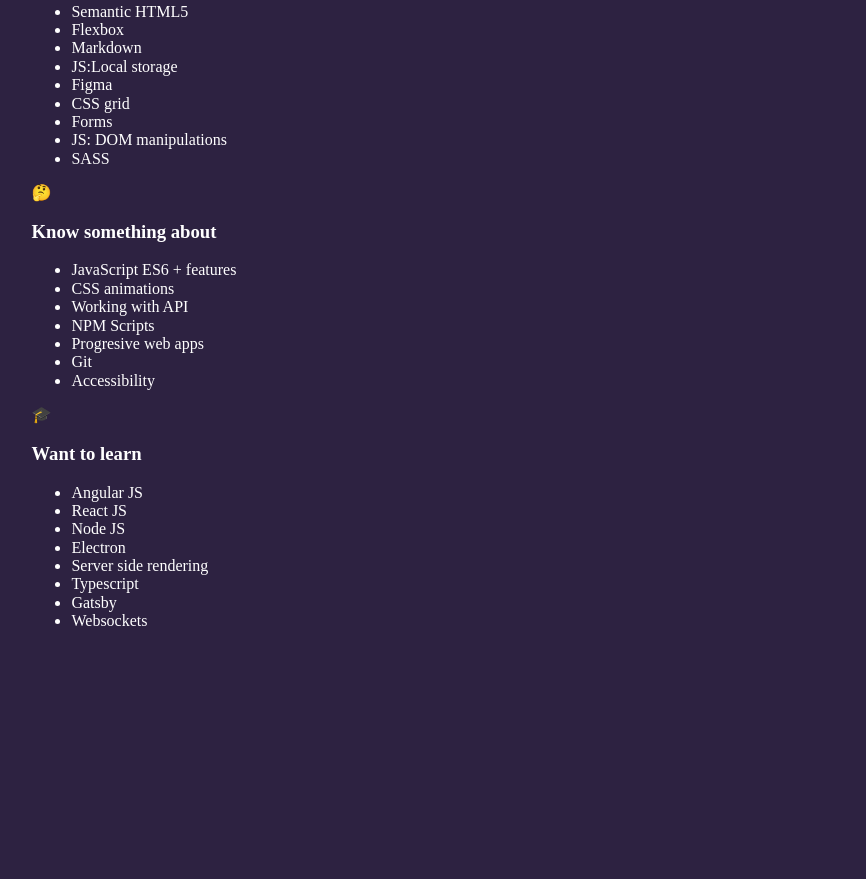
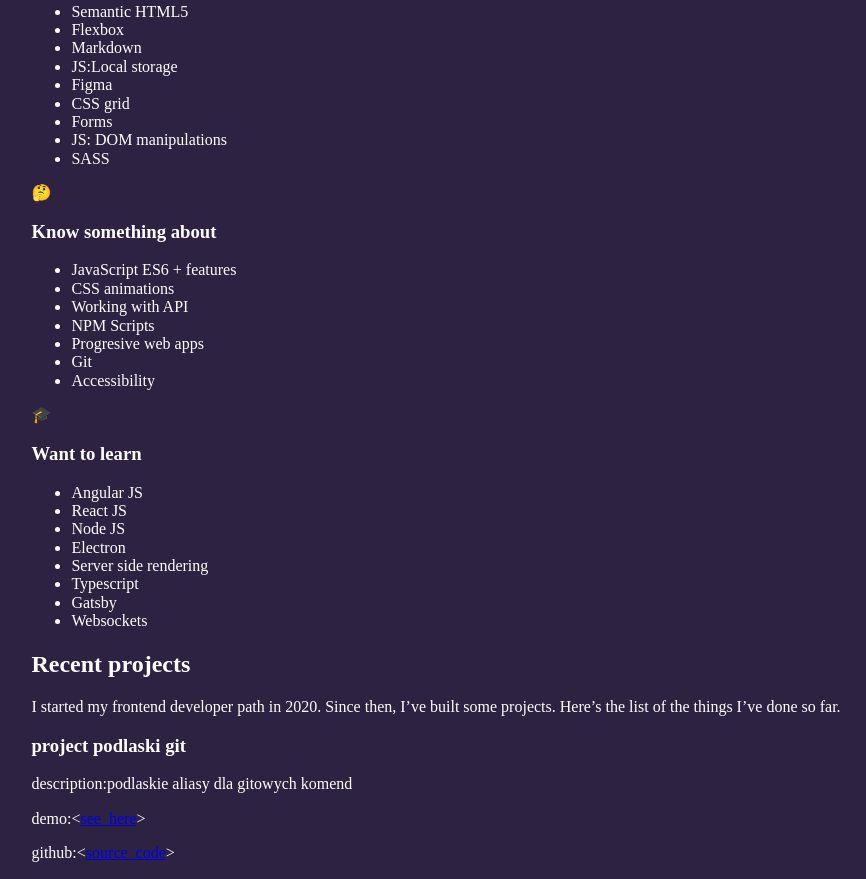
Before and after one commit to marcinkrygier/marcinkrygier.github.io, a website built with webpack: page src/pages/index.html in a window 1280 px wide. Shown: the part 293-1172 px from the top of the page, without its empty margins (24-890 px from the left). Before the commit the page ends 940 px from the top, so only its background shows below. Built offline with nearby package versions, Linux system fonts and the light colour scheme.

Commit message:
projects markup

```diff
--- a/src/pages/index.html
+++ b/src/pages/index.html
@@ -89,7 +89,36 @@
           </ul>
         </article>
       </section>
-
+      <section class="projects">
+        <h2 class="projects__header">Recent projects</h2>
+        <p class="projects description">
+          I started my frontend developer path in 2020. Since then, I’ve built
+          some projects. Here’s the list of the things I’ve done so far.
+        </p>
+        <div class="projects-grid">
+          <article class="project">
+            <h3 class="project__title">
+              <span>project</span> <span>podlaski git</span>
+            </h3>
+            <p>
+              <span>description:</span
+              ><span>podlaskie aliasy dla gitowych komend</span>
+            </p>
+            <p>
+              <span>demo:</span
+              ><span
+                >&lt;<a href="#" title="podlaski git - demo">see_here</a
+                >&gt;</span
+              >
+            </p>
+            <p>
+              <span>github:</span
+              ><span
+                >&lt;<a href="#" title="podlaski git - code">source_code</a>&gt;</span>
+            </p>
+          </article>
+        </div>
+      </section>
     </main>
   </body>
 </html>
```
